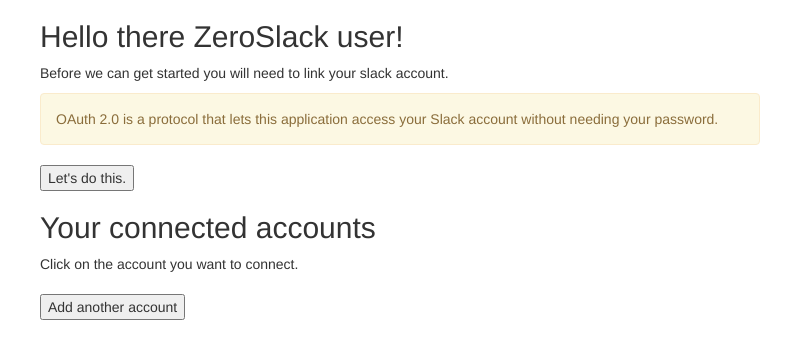
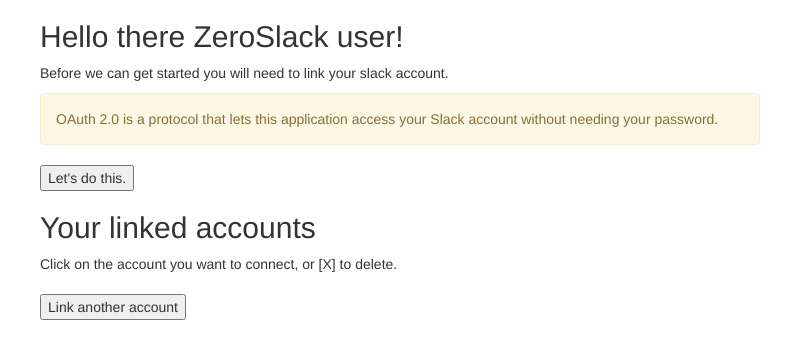
Before and after one commit to MrSam/ZeroSlack, an Electron app: page index.html in a window 800 px wide. Drawn offline with Linux system fonts and the light colour scheme.

Commit message:
Changed titles

```diff
--- a/index.html
+++ b/index.html
@@ -35,14 +35,14 @@
 
     <div id="all_accounts" ng-show="accounts.length > 0">
 
-        <h2>Your connected accounts</h2>
-        <p>Click on the account you want to connect.</p>
+        <h2>Your linked accounts</h2>
+        <p>Click on the account you want to connect, or [X] to delete.</p>
         <div class="list-group">
             <span class="list-group-item" ng-repeat="account in accounts track by account.name"><a ng-click="connect(account)" href="#">{{account.name}}</a> <a ng-click="delete(account)" href="#">[X]</a></span>
         </div>
 
         <form ng-submit="submit()">
-            <input ng-disabled="isDisabled" type="submit" id="submit_other" value="Add another account"/>
+            <input ng-disabled="isDisabled" type="submit" id="submit_other" value="Link another account"/>
         </form>
     </div>
 </div>
```
